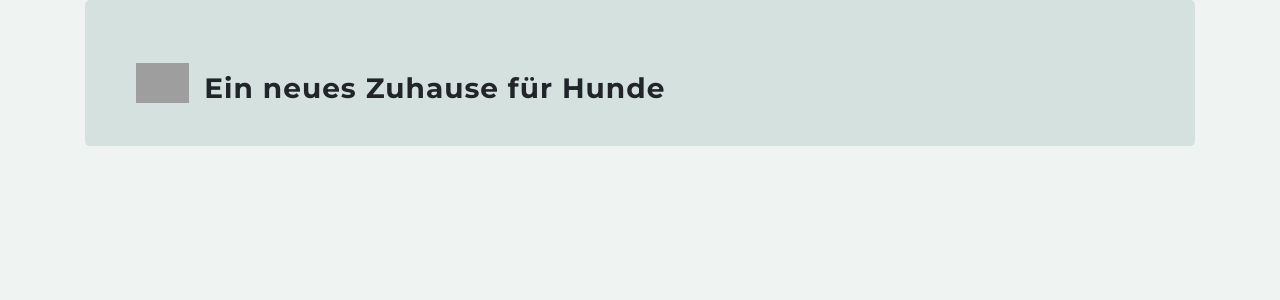
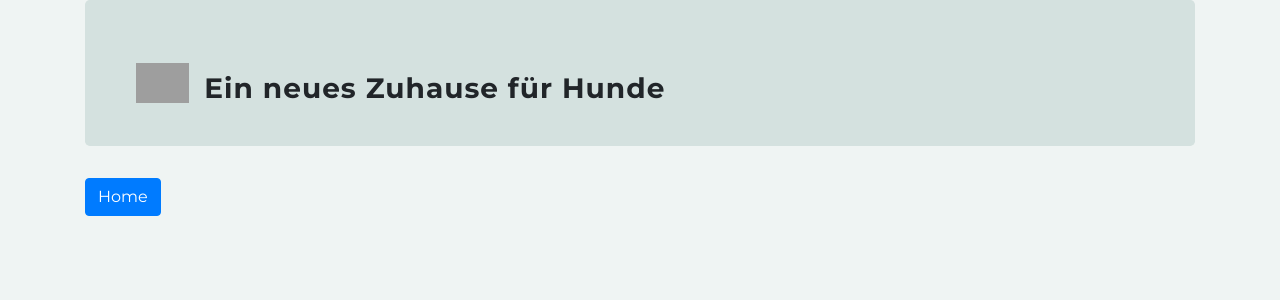
Before and after one commit to AutoCodeWizard/django-beginner, a Django app: template final_app/dog_shelters/templates/base.html in a window 1280 px wide. Shown: the top 300 px of the page. Run offline with Django 3.2, Linux system fonts and the light colour scheme; the template is opened without the code that fills it, so the values that code supplies are empty; grey boxes are pictures that could not be loaded.

Commit message:
feat: Add home button to base.html template

```diff
--- a/final_app/dog_shelters/templates/base.html
+++ b/final_app/dog_shelters/templates/base.html
@@ -60,6 +60,12 @@
                 <h3>Ein neues Zuhause für Hunde</h3>
             </div>
         </section>
+
+        <!-- Home Button hinzufügen -->
+        <nav>
+            <a href="{% url 'home' %}" class="btn btn-primary">Home</a>
+        </nav>
+
         {% block content %}
         {% endblock %}
     </article>
--- a/final_app/dog_shelters/urls.py
+++ b/final_app/dog_shelters/urls.py
@@ -2,7 +2,8 @@ from django.urls import path
 from . import views
 
 urlpatterns = [
-    path('', views.shelter_list, name='shelter_list'),
+    path('', views.home, name='home'),
+    path('shelter/', views.shelter_list, name='shelter_list'),
     path('shelter/<int:pk>', views.shelter_detail, name='shelter_detail'),
     path('dog/<int:pk>', views.DogDetailView.as_view(), name='dog_detail'),
     path('dog/register', views.DogCreateView.as_view(), name='dog_register'),
--- a/final_app/dog_shelters/views.py
+++ b/final_app/dog_shelters/views.py
@@ -23,3 +23,6 @@ class DogCreateView(generic.CreateView):
     model = models.Dog
     template_name = 'dog_form.html'
     fields = ['shelter', 'name', 'description']
+
+def home(request):
+    return shelter_list(request)
```
